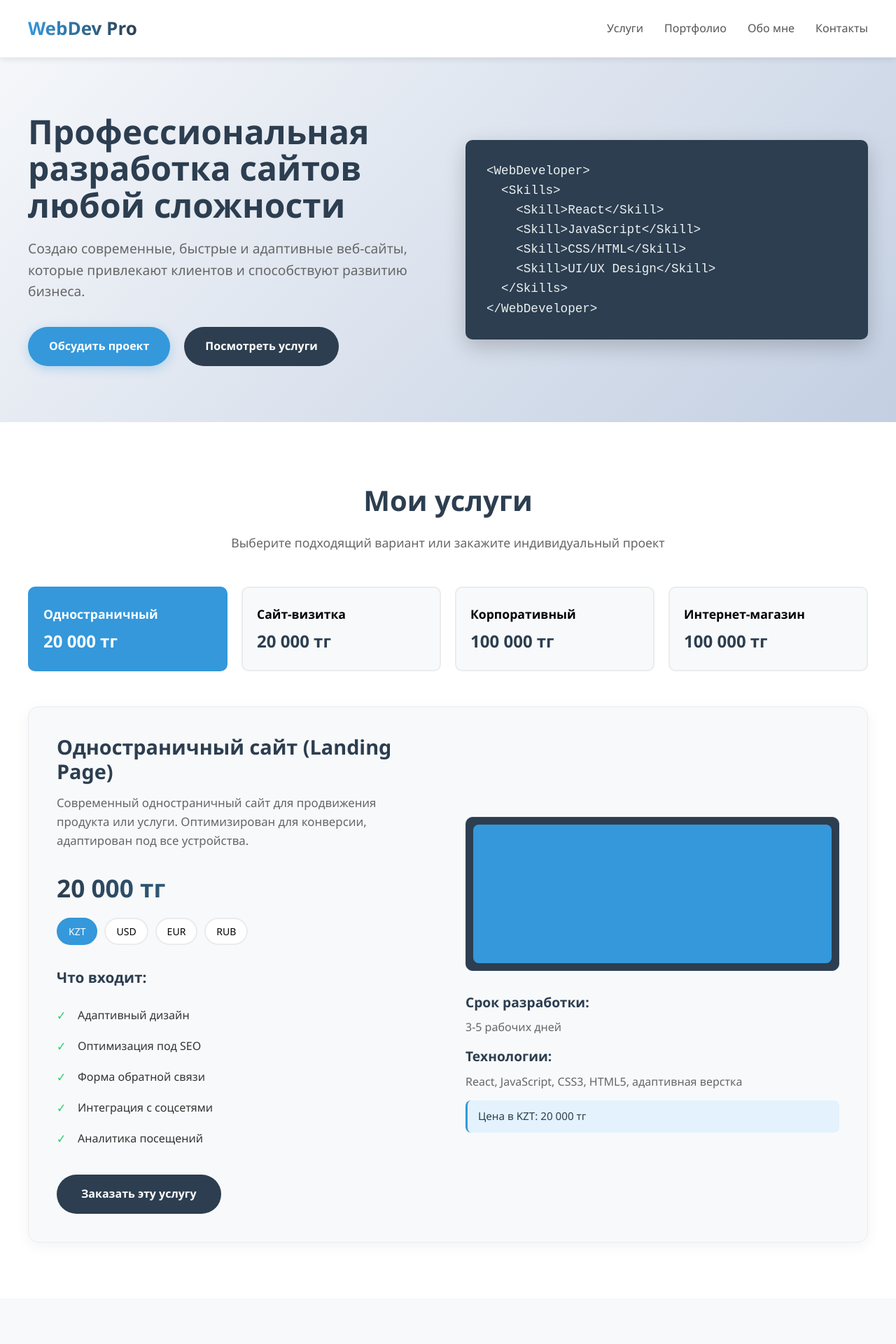
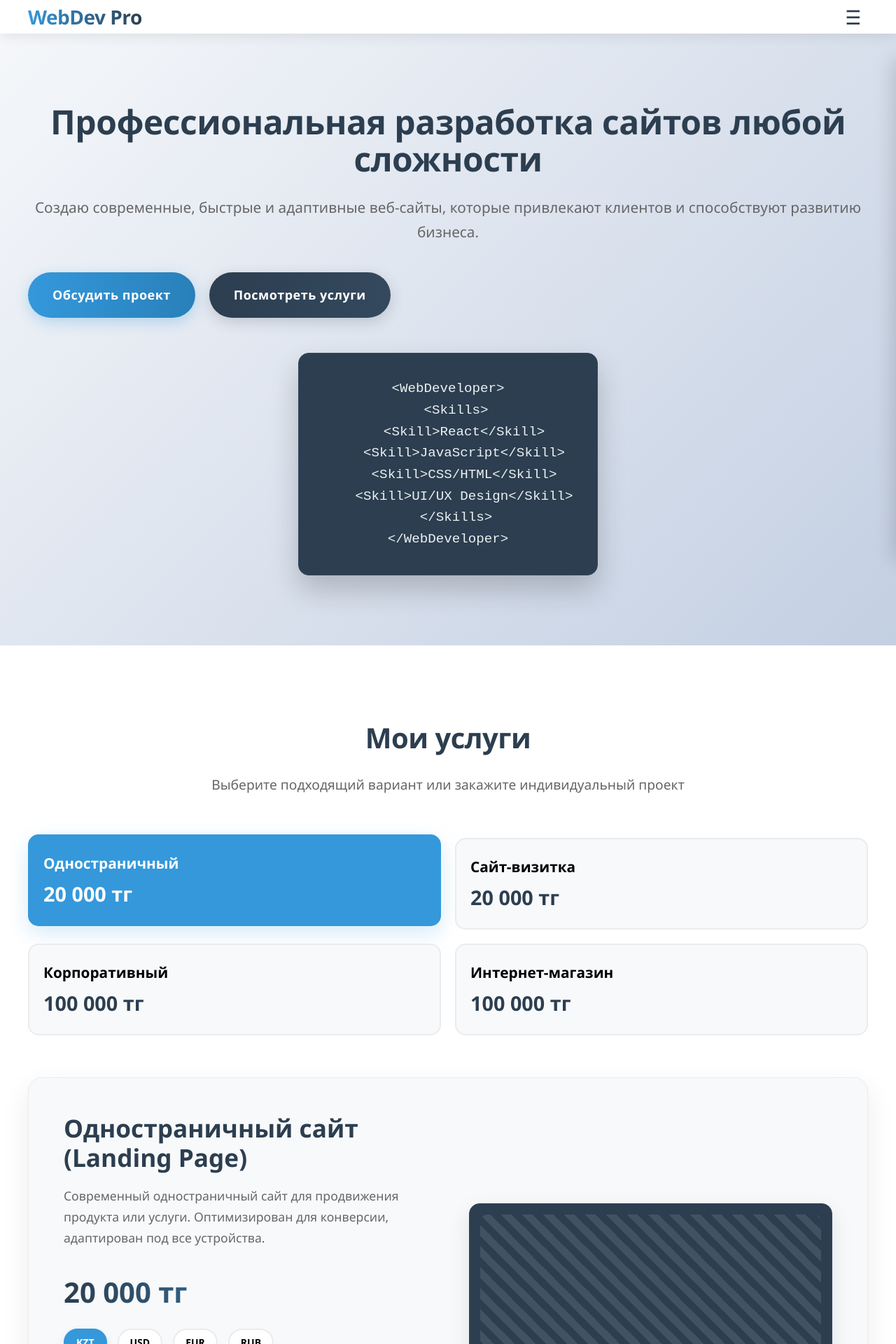
Before and after one commit to kaesmi-05/kaesmi_dev, a React (Vite) app: page / in a window 1280 px wide. Shown: the top 1920 px of the page at 70% size. Built offline with nearby package versions, Linux system fonts and the light colour scheme.

Commit message:
adaptive

```diff
--- a/src/App.css
+++ b/src/App.css
@@ -25,7 +25,7 @@
 /* Шапка */
 .header {
   background-color: #fff;
-  box-shadow: 0 2px 10px rgba(0, 0, 0, 0.1);
+  box-shadow: 0 2px 20px rgba(0, 0, 0, 0.1);
   position: sticky;
   top: 0;
   z-index: 1000;
@@ -38,24 +38,25 @@
   align-items: center;
   padding: 20px 40px;
   position: relative;
-  max-width: 1400px;
+  max-width: 1600px;
   margin: 0 auto;
 }
 
 .logo-text {
-  font-size: 26px;
-  font-weight: 700;
+  font-size: 28px;
+  font-weight: 800;
   color: #2c3e50;
   background: linear-gradient(90deg, #3498db, #2c3e50);
   -webkit-background-clip: text;
   -webkit-text-fill-color: transparent;
+  letter-spacing: -0.5px;
 }
 
 .mobile-menu-btn {
   display: none;
   background: none;
   border: none;
-  font-size: 26px;
+  font-size: 28px;
   cursor: pointer;
   color: #2c3e50;
   padding: 5px 10px;
@@ -64,59 +65,79 @@
 .nav {
   display: flex;
   align-items: center;
-  gap: 30px;
+  gap: 35px;
 }
 
 .nav a {
   text-decoration: none;
   color: #555;
-  font-weight: 500;
+  font-weight: 600;
   transition: color 0.3s;
   white-space: nowrap;
-  font-size: 16px;
+  font-size: 17px;
   padding: 5px 0;
+  position: relative;
 }
 
 .nav a:hover {
   color: #3498db;
 }
 
+.nav a::after {
+  content: '';
+  position: absolute;
+  bottom: 0;
+  left: 0;
+  width: 0;
+  height: 2px;
+  background-color: #3498db;
+  transition: width 0.3s;
+}
+
+.nav a:hover::after {
+  width: 100%;
+}
+
 /* Герой-секция */
 .hero {
-  padding: 80px 0;
+  padding: 100px 0;
   background: linear-gradient(135deg, #f5f7fa 0%, #c3cfe2 100%);
   width: 100%;
+  min-height: 85vh;
+  display: flex;
+  align-items: center;
 }
 
 .hero-container {
   display: flex;
   align-items: center;
   justify-content: space-between;
-  gap: 50px;
-  max-width: 1400px;
+  gap: 60px;
+  max-width: 1600px;
   margin: 0 auto;
 }
 
 .hero-content {
   flex: 1;
   min-width: 0;
-  max-width: 650px;
+  max-width: 700px;
 }
 
 .hero h1 {
-  font-size: 3rem;
+  font-size: 3.5rem;
   color: #2c3e50;
-  margin-bottom: 20px;
+  margin-bottom: 25px;
   line-height: 1.1;
-  font-weight: 700;
+  font-weight: 800;
+  letter-spacing: -0.5px;
 }
 
 .subtitle {
-  font-size: 1.2rem;
+  font-size: 1.3rem;
   color: #666;
-  margin-bottom: 35px;
-  max-width: 550px;
-  line-height: 1.6;
+  margin-bottom: 40px;
+  max-width: 600px;
+  line-height: 1.7;
 }
 
 .hero-buttons {
@@ -127,88 +148,94 @@
 
 .btn-primary {
   display: inline-block;
-  background-color: #3498db;
+  background: linear-gradient(90deg, #3498db, #2980b9);
   color: white;
-  padding: 15px 30px;
+  padding: 18px 35px;
   border-radius: 50px;
   text-decoration: none;
-  font-weight: 600;
+  font-weight: 700;
   border: none;
   cursor: pointer;
   transition: all 0.3s;
-  box-shadow: 0 4px 15px rgba(52, 152, 219, 0.3);
+  box-shadow: 0 6px 20px rgba(52, 152, 219, 0.3);
   text-align: center;
-  font-size: 16px;
+  font-size: 18px;
+  letter-spacing: 0.5px;
 }
 
 .btn-primary:hover {
-  background-color: #2980b9;
-  transform: translateY(-2px);
-  box-shadow: 0 6px 20px rgba(52, 152, 219, 0.4);
+  background: linear-gradient(90deg, #2980b9, #3498db);
+  transform: translateY(-3px);
+  box-shadow: 0 10px 25px rgba(52, 152, 219, 0.4);
 }
 
 .btn-secondary {
   display: inline-block;
-  background-color: #2c3e50;
+  background: linear-gradient(90deg, #2c3e50, #34495e);
   color: white;
-  padding: 15px 30px;
+  padding: 18px 35px;
   border-radius: 50px;
   text-decoration: none;
-  font-weight: 600;
+  font-weight: 700;
   border: none;
   cursor: pointer;
   transition: all 0.3s;
   text-align: center;
-  font-size: 16px;
+  font-size: 18px;
+  letter-spacing: 0.5px;
+  box-shadow: 0 6px 20px rgba(44, 62, 80, 0.2);
 }
 
 .btn-secondary:hover {
-  background-color: #1a252f;
-  transform: translateY(-2px);
+  background: linear-gradient(90deg, #34495e, #2c3e50);
+  transform: translateY(-3px);
+  box-shadow: 0 10px 25px rgba(44, 62, 80, 0.3);
 }
 
 .hero-image {
   flex: 1;
   min-width: 0;
-  max-width: 650px;
+  max-width: 700px;
 }
 
 .code-snippet {
   background-color: #2c3e50;
   color: #ecf0f1;
-  padding: 30px;
-  border-radius: 10px;
+  padding: 35px;
+  border-radius: 15px;
   font-family: 'Courier New', monospace;
-  font-size: 1.1rem;
+  font-size: 1.2rem;
   line-height: 1.6;
-  box-shadow: 0 10px 30px rgba(0, 0, 0, 0.2);
+  box-shadow: 0 20px 40px rgba(0, 0, 0, 0.2);
   overflow-x: auto;
+  border: 1px solid #34495e;
 }
 
 /* Общие стили секций */
 section {
-  padding: 80px 0;
+  padding: 100px 0;
   width: 100%;
 }
 
 .section-title {
-  font-size: 2.5rem;
+  font-size: 3rem;
   color: #2c3e50;
   text-align: center;
-  margin-bottom: 15px;
-  font-weight: 700;
+  margin-bottom: 20px;
+  font-weight: 800;
+  letter-spacing: -0.5px;
 }
 
 .section-subtitle {
   text-align: center;
   color: #666;
-  margin-bottom: 50px;
-  font-size: 1.1rem;
+  margin-bottom: 60px;
+  font-size: 1.2rem;
   padding: 0 20px;
-  max-width: 700px;
+  max-width: 800px;
   margin-left: auto;
   margin-right: auto;
-  line-height: 1.5;
+  line-height: 1.6;
 }
 
 /* Секция услуг */
@@ -218,56 +245,78 @@
 }
 
 .services-container {
-  max-width: 1400px;
+  max-width: 1600px;
   margin: 0 auto;
 }
 
 .services-tabs {
   display: grid;
   grid-template-columns: repeat(4, 1fr);
-  gap: 20px;
-  margin-bottom: 50px;
+  gap: 25px;
+  margin-bottom: 60px;
 }
 
 .service-tab {
   background: #f8f9fa;
   border: 2px solid #e9ecef;
-  border-radius: 10px;
+  border-radius: 15px;
   cursor: pointer;
   transition: all 0.3s;
   text-align: left;
-  padding: 25px 20px;
-  min-height: 120px;
+  padding: 30px 25px;
+  min-height: 140px;
   display: flex;
   align-items: center;
+  position: relative;
+  overflow: hidden;
+}
+
+.service-tab::before {
+  content: '';
+  position: absolute;
+  top: 0;
+  left: 0;
+  width: 5px;
+  height: 0;
+  background: linear-gradient(to bottom, #3498db, #2980b9);
+  transition: height 0.3s;
+}
+
+.service-tab:hover::before {
+  height: 100%;
 }
 
 .service-tab.active {
   background-color: #3498db;
   border-color: #3498db;
   color: white;
+  box-shadow: 0 10px 30px rgba(52, 152, 219, 0.2);
+  transform: translateY(-5px);
 }
 
 .service-tab:hover:not(.active) {
   border-color: #3498db;
-  transform: translateY(-3px);
+  transform: translateY(-5px);
+  box-shadow: 0 10px 25px rgba(0, 0, 0, 0.08);
 }
 
 .service-tab-content {
   width: 100%;
+  position: relative;
+  z-index: 1;
 }
 
 .service-title {
   display: block;
-  font-weight: 600;
+  font-weight: 700;
   margin-bottom: 10px;
-  font-size: 1.1rem;
+  font-size: 1.3rem;
 }
 
 .service-price {
   display: block;
-  font-size: 1.5rem;
-  font-weight: 700;
+  font-size: 1.8rem;
+  font-weight: 800;
   color: #2c3e50;
 }
 
@@ -277,11 +326,11 @@
 
 .service-details {
   display: flex;
-  gap: 50px;
+  gap: 60px;
   background-color: #f8f9fa;
-  border-radius: 15px;
-  padding: 40px;
-  box-shadow: 0 5px 20px rgba(0, 0, 0, 0.05);
+  border-radius: 20px;
+  padding: 50px;
+  box-shadow: 0 15px 40px rgba(0, 0, 0, 0.08);
   flex-wrap: wrap;
   border: 1px solid #e9ecef;
 }
@@ -292,18 +341,18 @@
 }
 
 .service-info h3 {
-  font-size: 1.8rem;
+  font-size: 2.2rem;
   color: #2c3e50;
-  margin-bottom: 15px;
-  font-weight: 700;
+  margin-bottom: 20px;
+  font-weight: 800;
   line-height: 1.2;
 }
 
 .service-description {
   color: #666;
-  margin-bottom: 25px;
-  line-height: 1.6;
-  font-size: 1.05rem;
+  margin-bottom: 30px;
+  line-height: 1.7;
+  font-size: 1.1rem;
 }
 
 .price-section {
@@ -313,11 +362,11 @@
 .price-display {
   display: flex;
   flex-direction: column;
-  gap: 15px;
+  gap: 20px;
 }
 
 .price-main {
-  font-size: 2.2rem;
+  font-size: 2.5rem;
   font-weight: 800;
   color: #2c3e50;
   background: linear-gradient(90deg, #2c3e50, #3498db);
@@ -327,48 +376,50 @@
 
 .currency-selector-small {
   display: flex;
-  gap: 10px;
+  gap: 15px;
   flex-wrap: wrap;
 }
 
 .currency-option {
-  padding: 8px 15px;
+  padding: 10px 20px;
   background-color: white;
   border: 2px solid #e9ecef;
-  border-radius: 20px;
+  border-radius: 25px;
   cursor: pointer;
-  font-weight: 500;
+  font-weight: 600;
   transition: all 0.3s;
-  font-size: 14px;
+  font-size: 15px;
 }
 
 .currency-option.active {
   background-color: #3498db;
   color: white;
   border-color: #3498db;
+  box-shadow: 0 4px 10px rgba(52, 152, 219, 0.2);
 }
 
 .currency-option:hover:not(.active) {
   border-color: #3498db;
+  transform: translateY(-2px);
 }
 
 .features-title {
   color: #2c3e50;
-  margin: 25px 0 15px;
-  font-size: 1.3rem;
-  font-weight: 600;
+  margin: 30px 0 15px;
+  font-size: 1.5rem;
+  font-weight: 700;
 }
 
 .features-list {
   list-style-type: none;
-  margin-bottom: 30px;
+  margin-bottom: 40px;
 }
 
 .features-list li {
-  padding: 10px 0;
-  padding-left: 30px;
+  padding: 12px 0;
+  padding-left: 40px;
   position: relative;
-  font-size: 1rem;
+  font-size: 1.1rem;
   line-height: 1.5;
 }
 
@@ -378,13 +429,13 @@
   left: 0;
   color: #2ecc71;
   font-weight: bold;
-  font-size: 1.1rem;
-  top: 9px;
+  font-size: 1.3rem;
+  top: 10px;
 }
 
 .order-btn {
-  padding: 15px 35px;
-  font-size: 16px;
+  padding: 18px 40px;
+  font-size: 18px;
   border-radius: 50px;
   display: inline-block;
   text-decoration: none;
@@ -408,51 +459,55 @@
 
 .device-mockup {
   width: 100%;
-  height: 220px;
+  height: 250px;
   background-color: #2c3e50;
-  border-radius: 10px;
-  margin-bottom: 30px;
+  border-radius: 15px;
+  margin-bottom: 40px;
   position: relative;
   overflow: hidden;
   border: 1px solid #34495e;
+  box-shadow: 0 10px 30px rgba(0, 0, 0, 0.1);
 }
 
 .device-screen {
   position: absolute;
-  top: 10px;
-  left: 10px;
-  right: 10px;
-  bottom: 10px;
-  background-color: #3498db;
-  border-radius: 8px;
+  top: 15px;
+  left: 15px;
+  right: 15px;
+  bottom: 15px;
+  background: linear-gradient(135deg, #3498db, #2980b9);
+  border-radius: 10px;
+  background-image:
+    linear-gradient(45deg, rgba(255,255,255,0.1) 25%, transparent 25%, transparent 50%, rgba(255,255,255,0.1) 50%, rgba(255,255,255,0.1) 75%, transparent 75%, transparent);
+  background-size: 30px 30px;
 }
 
 .illustration-text h4 {
   color: #2c3e50;
-  margin-bottom: 8px;
-  font-size: 1.2rem;
-  font-weight: 600;
+  margin-bottom: 10px;
+  font-size: 1.3rem;
+  font-weight: 700;
 }
 
 .illustration-text p {
   color: #666;
-  margin-bottom: 15px;
-  font-size: 1rem;
+  margin-bottom: 20px;
+  font-size: 1.1rem;
   line-height: 1.5;
 }
 
 .currency-hint {
-  margin-top: 15px;
-  padding: 10px 15px;
+  margin-top: 20px;
+  padding: 15px;
   background-color: #e3f2fd;
-  border-radius: 8px;
-  border-left: 3px solid #3498db;
+  border-radius: 10px;
+  border-left: 4px solid #3498db;
 }
 
 .currency-hint span {
   color: #2c3e50;
-  font-size: 0.95rem;
-  font-weight: 500;
+  font-size: 1.1rem;
+  font-weight: 600;
 }
 
 /* Секция портфолио */
@@ -462,31 +517,32 @@
 }
 
 .portfolio-container {
-  max-width: 1400px;
+  max-width: 1600px;
   margin: 0 auto;
 }
 
 .portfolio-grid {
   display: grid;
   grid-template-columns: repeat(3, 1fr);
-  gap: 30px;
+  gap: 40px;
 }
 
 .portfolio-item {
   background-color: white;
-  border-radius: 10px;
+  border-radius: 15px;
   overflow: hidden;
-  box-shadow: 0 5px 15px rgba(0, 0, 0, 0.08);
+  box-shadow: 0 10px 30px rgba(0, 0, 0, 0.08);
   transition: all 0.3s;
+  border: 1px solid #e9ecef;
 }
 
 .portfolio-item:hover {
-  transform: translateY(-5px);
-  box-shadow: 0 10px 25px rgba(0, 0, 0, 0.12);
+  transform: translateY(-10px);
+  box-shadow: 0 20px 40px rgba(0, 0, 0, 0.12);
 }
 
 .image-placeholder {
-  height: 200px;
+  height: 250px;
   position: relative;
 }
 
@@ -511,32 +567,32 @@
   bottom: 0;
   left: 0;
   right: 0;
-  background-color: rgba(0,0,0,0.7);
+  background: linear-gradient(to top, rgba(0,0,0,0.8), transparent);
   color: white;
-  padding: 15px;
+  padding: 25px;
   text-align: center;
-  font-weight: 600;
-  font-size: 1.1rem;
+  font-weight: 700;
+  font-size: 1.3rem;
 }
 
 .portfolio-info {
-  padding: 20px;
+  padding: 25px;
 }
 
 .portfolio-info h4 {
   color: #2c3e50;
-  margin-bottom: 8px;
-  font-size: 1.2rem;
-  font-weight: 600;
+  margin-bottom: 10px;
+  font-size: 1.4rem;
+  font-weight: 700;
 }
 
 .portfolio-category {
   color: #3498db;
   font-weight: 600;
-  font-size: 0.9rem;
+  font-size: 1rem;
   background-color: #e3f2fd;
-  padding: 5px 12px;
-  border-radius: 15px;
+  padding: 6px 15px;
+  border-radius: 20px;
   display: inline-block;
 }
 
@@ -547,71 +603,80 @@
 }
 
 .about-container {
-  max-width: 1400px;
+  max-width: 1600px;
   margin: 0 auto;
 }
 
 .about-description {
-  font-size: 1.1rem;
+  font-size: 1.2rem;
   color: #666;
-  max-width: 800px;
-  margin: 0 auto 40px;
+  max-width: 900px;
+  margin: 0 auto 50px;
   text-align: center;
-  line-height: 1.6;
+  line-height: 1.7;
 }
 
 .skills {
   display: grid;
   grid-template-columns: repeat(3, 1fr);
-  gap: 30px;
-  margin: 40px 0;
+  gap: 40px;
+  margin: 50px 0;
 }
 
 .skill {
   background-color: #f8f9fa;
-  padding: 25px;
-  border-radius: 10px;
+  padding: 35px;
+  border-radius: 15px;
   border: 1px solid #e9ecef;
+  transition: transform 0.3s;
+}
+
+.skill:hover {
+  transform: translateY(-5px);
+  box-shadow: 0 15px 30px rgba(0, 0, 0, 0.08);
 }
 
 .skill h4 {
   color: #2c3e50;
-  margin-bottom: 12px;
-  font-size: 1.2rem;
-  font-weight: 600;
+  margin-bottom: 15px;
+  font-size: 1.4rem;
+  font-weight: 700;
 }
 
 .skill p {
   color: #666;
-  font-size: 1rem;
-  line-height: 1.5;
+  font-size: 1.1rem;
+  line-height: 1.6;
 }
 
 .stats {
   display: flex;
   justify-content: space-around;
-  margin-top: 50px;
+  margin-top: 70px;
   flex-wrap: wrap;
-  gap: 30px;
+  gap: 40px;
 }
 
 .stat {
   text-align: center;
   flex: 1;
-  min-width: 150px;
+  min-width: 200px;
 }
 
 .stat-number {
-  font-size: 3rem;
-  font-weight: 700;
+  font-size: 4rem;
+  font-weight: 800;
   color: #3498db;
-  margin-bottom: 8px;
+  margin-bottom: 10px;
+  background: linear-gradient(90deg, #3498db, #2980b9);
+  -webkit-background-clip: text;
+  -webkit-text-fill-color: transparent;
 }
 
 .stat-text {
   color: #666;
-  font-weight: 500;
-  font-size: 1.1rem;
+  font-weight: 600;
+  font-size: 1.2rem;
 }
 
 /* Секция контактов */
@@ -621,14 +686,14 @@
 }
 
 .contact-container {
-  max-width: 1400px;
+  max-width: 1600px;
   margin: 0 auto;
 }
 
 .contact-content {
   display: flex;
-  gap: 60px;
-  margin-top: 50px;
+  gap: 80px;
+  margin-top: 60px;
   flex-wrap: wrap;
 }
 
@@ -639,79 +704,79 @@
 
 .contact-info h3 {
   color: #2c3e50;
-  margin-bottom: 30px;
-  font-size: 1.8rem;
-  font-weight: 700;
+  margin-bottom: 40px;
+  font-size: 2rem;
+  font-weight: 800;
 }
 
 .contact-item {
   display: flex;
   align-items: flex-start;
-  margin-bottom: 25px;
+  margin-bottom: 35px;
 }
 
 .contact-icon {
-  font-size: 1.5rem;
-  margin-right: 15px;
-  margin-top: 3px;
+  font-size: 1.8rem;
+  margin-right: 20px;
+  margin-top: 5px;
   flex-shrink: 0;
 }
 
 .contact-item h4 {
   color: #2c3e50;
-  margin-bottom: 5px;
-  font-size: 1.1rem;
-  font-weight: 600;
+  margin-bottom: 8px;
+  font-size: 1.3rem;
+  font-weight: 700;
 }
 
 .contact-item p {
   color: #666;
-  font-size: 1rem;
+  font-size: 1.1rem;
   line-height: 1.5;
 }
 
 .location-subtext {
-  font-size: 0.9rem !important;
+  font-size: 1rem !important;
   color: #888 !important;
-  margin-top: 3px;
+  margin-top: 5px;
 }
 
 .currency-note {
-  margin-top: 30px;
-  padding: 20px;
-  background-color: #e3f2fd;
-  border-radius: 10px;
-  border-left: 4px solid #3498db;
+  margin-top: 40px;
+  padding: 30px;
+  background: linear-gradient(135deg, #e3f2fd, #bbdefb);
+  border-radius: 15px;
+  border-left: 6px solid #3498db;
 }
 
 .currency-note h4 {
   color: #2c3e50;
-  margin-bottom: 10px;
-  font-size: 1.2rem;
-  font-weight: 600;
+  margin-bottom: 15px;
+  font-size: 1.4rem;
+  font-weight: 700;
 }
 
 .currency-note p {
   color: #2c3e50;
-  font-size: 1rem;
-  margin-bottom: 10px;
-  line-height: 1.5;
+  font-size: 1.1rem;
+  margin-bottom: 20px;
+  line-height: 1.6;
 }
 
 .contact-form {
   flex: 1;
   min-width: 0;
   background-color: white;
-  padding: 30px;
-  border-radius: 15px;
-  box-shadow: 0 5px 20px rgba(0, 0, 0, 0.08);
+  padding: 40px;
+  border-radius: 20px;
+  box-shadow: 0 15px 40px rgba(0, 0, 0, 0.08);
   border: 1px solid #e9ecef;
 }
 
 .form-row {
   display: flex;
-  gap: 20px;
-  margin-bottom: 20px;
+  gap: 30px;
+  margin-bottom: 30px;
 }
 
 .form-row .form-group {
@@ -720,26 +785,26 @@
 }
 
 .form-group {
-  margin-bottom: 20px;
+  margin-bottom: 30px;
 }
 
 .form-group label {
   display: block;
-  margin-bottom: 8px;
+  margin-bottom: 12px;
   color: #2c3e50;
-  font-weight: 500;
-  font-size: 1rem;
+  font-weight: 600;
+  font-size: 1.1rem;
 }
 
 .form-group input,
 .form-group select,
 .form-group textarea {
   width: 100%;
-  padding: 12px;
+  padding: 18px;
   border: 2px solid #e9ecef;
-  border-radius: 8px;
+  border-radius: 12px;
   font-family: inherit;
-  font-size: 1rem;
+  font-size: 1.1rem;
   transition: all 0.3s;
   background-color: #f8f9fa;
 }
@@ -750,26 +815,27 @@
   outline: none;
   border-color: #3498db;
   background-color: white;
+  box-shadow: 0 0 0 3px rgba(52, 152, 219, 0.1);
 }
 
 .submit-btn {
   width: 100%;
-  padding: 15px;
-  font-size: 1.1rem;
-  margin-top: 10px;
-  border-radius: 10px;
+  padding: 20px;
+  font-size: 1.2rem;
+  margin-top: 20px;
+  border-radius: 15px;
 }
 
 /* Футер */
 .footer {
-  background-color: #2c3e50;
+  background: linear-gradient(135deg, #2c3e50, #34495e);
   color: white;
-  padding: 60px 0 30px;
+  padding: 70px 0 35px;
   width: 100%;
 }
 
 .footer-container {
-  max-width: 1400px;
+  max-width: 1600px;
   margin: 0 auto;
 }
 
@@ -777,65 +843,66 @@
   display: flex;
   justify-content: space-between;
   flex-wrap: wrap;
-  gap: 40px;
-  margin-bottom: 40px;
+  gap: 60px;
+  margin-bottom: 50px;
 }
 
 .logo-footer .logo-text {
-  font-size: 1.8rem;
+  font-size: 2.2rem;
   background: linear-gradient(90deg, #3498db, #fff);
   -webkit-background-clip: text;
   -webkit-text-fill-color: transparent;
-  font-weight: 700;
+  font-weight: 800;
 }
 
 .logo-footer p {
-  margin-top: 10px;
+  margin-top: 15px;
   color: #bdc3c7;
-  font-size: 1rem;
-  max-width: 250px;
-  line-height: 1.5;
+  font-size: 1.1rem;
+  max-width: 300px;
+  line-height: 1.6;
 }
 
 .footer-links h4,
 .footer-contact h4 {
   color: white;
-  margin-bottom: 20px;
-  font-size: 1.2rem;
-  font-weight: 600;
+  margin-bottom: 25px;
+  font-size: 1.4rem;
+  font-weight: 700;
 }
 
 .footer-links a {
   display: block;
   color: #bdc3c7;
   text-decoration: none;
-  margin-bottom: 10px;
+  margin-bottom: 12px;
   transition: color 0.3s;
-  font-size: 1rem;
+  font-size: 1.1rem;
 }
 
 .footer-links a:hover {
   color: #3498db;
+  transform: translateX(5px);
 }
 
 .footer-contact p {
   color: #bdc3c7;
-  margin-bottom: 10px;
-  font-size: 1rem;
+  margin-bottom: 12px;
+  font-size: 1.1rem;
 }
 
 .social-links {
   display: flex;
-  gap: 15px;
-  margin-top: 15px;
+  gap: 20px;
+  margin-top: 25px;
   flex-wrap: wrap;
 }
 
 .social-link {
   color: #3498db;
   text-decoration: none;
-  font-weight: 500;
-  font-size: 1rem;
+  font-weight: 600;
+  font-size: 1.1rem;
   transition: color 0.3s;
 }
 
@@ -846,54 +913,64 @@
 
 .footer-bottom {
   text-align: center;
-  padding-top: 30px;
+  padding-top: 35px;
   border-top: 1px solid #34495e;
   color: #bdc3c7;
-  font-size: 0.95rem;
+  font-size: 1rem;
 }
 
 .currency-disclaimer {
-  margin-top: 10px;
-  font-size: 0.85rem;
+  margin-top: 15px;
+  font-size: 0.9rem;
   color: #95a5a6;
 }
 
-/* Адаптивность */
-@media (max-width: 1200px) {
+/* Адаптивность для ноутбуков (1366px - 1920px) */
+@media (max-width: 1600px) {
   .container, .header-container, .hero-container,
   .services-container, .portfolio-container,
   .about-container, .contact-container, .footer-container {
-    padding: 0 30px;
+    padding: 0 60px;
   }
 
   .hero h1 {
+    font-size: 3rem;
+  }
+
+  .section-title {
     font-size: 2.5rem;
   }
 
-  .section-title {
-    font-size: 2.2rem;
+  .services-tabs {
+    gap: 20px;
   }
 
-  .services-tabs {
-    grid-template-columns: repeat(2, 1fr);
+  .service-tab {
+    padding: 25px 20px;
+    min-height: 120px;
   }
 
   .portfolio-grid {
-    grid-template-columns: repeat(2, 1fr);
+    gap: 30px;
+  }
+
+  .skill {
+    padding: 30px;
   }
 }
 
-@media (max-width: 992px) {
+/* Планшеты (768px - 1365px) */
+@media (max-width: 1365px) {
   .container, .header-container, .hero-container,
   .services-container, .portfolio-container,
   .about-container, .contact-container, .footer-container {
-    padding: 0 25px;
+    padding: 0 40px;
   }
 
   .hero-container {
     flex-direction: column;
     text-align: center;
-    gap: 40px;
+    gap: 50px;
   }
 
   .hero-content, .hero-image {
@@ -905,20 +982,11 @@
   }
 
   .services-tabs {
-    grid-template-columns: 1fr;
-    max-width: 500px;
-    margin-left: auto;
-    margin-right: auto;
-  }
-
-  .service-tab {
-    min-height: auto;
-    padding: 20px;
+    grid-template-columns: repeat(2, 1fr);
   }
 
   .portfolio-grid {
     grid-template-columns: repeat(2, 1fr);
-    gap: 20px;
   }
 
   .skills {
@@ -926,23 +994,23 @@
   }
 
   .contact-content {
-    gap: 40px;
+    gap: 50px;
   }
 
   .nav {
     position: fixed;
-    top: 80px;
+    top: 85px;
     right: -300px;
-    width: 280px;
-    height: calc(100vh - 80px);
+    width: 300px;
+    height: calc(100vh - 85px);
     background-color: white;
     flex-direction: column;
-    padding: 30px;
-    box-shadow: -5px 0 15px rgba(0, 0, 0, 0.1);
+    padding: 40px;
+    box-shadow: -5px 0 25px rgba(0, 0, 0, 0.15);
     transition: right 0.3s;
     z-index: 1001;
     align-items: flex-start;
-    gap: 20px;
+    gap: 25px;
   }
 
   .nav.open {
@@ -952,29 +1020,36 @@
   .mobile-menu-btn {
     display: block;
   }
+
+  .currency-option {
+    padding: 8px 16px;
+    font-size: 14px;
+  }
 }
 
-@media (max-width: 768px) {
+/* Мобильные устройства (до 767px) */
+@media (max-width: 767px) {
   .container, .header-container, .hero-container,
   .services-container, .portfolio-container,
   .about-container, .contact-container, .footer-container {
-    padding: 0 20px;
+    padding: 0 25px;
   }
 
   .header-container {
-    padding: 15px 20px;
+    padding: 15px 25px;
   }
 
   .hero {
-    padding: 60px 0;
+    padding: 70px 0;
+    min-height: auto;
   }
 
   .hero h1 {
-    font-size: 2rem;
+    font-size: 2.2rem;
   }
 
   .section-title {
-    font-size: 1.8rem;
+    font-size: 2rem;
   }
 
   .hero-buttons {
@@ -985,7 +1060,7 @@
 
   .btn-primary, .btn-secondary {
     width: 100%;
-    padding: 14px 25px;
+    padding: 16px 25px;
   }
 
   .services-tabs {
@@ -999,31 +1074,31 @@
   }
 
   .service-details {
-    padding: 25px;
+    padding: 30px;
     gap: 30px;
   }
 
-  .price-section {
-    flex-direction: column;
-    align-items: flex-start;
+  .price-display {
+    gap: 15px;
+  }
+
+  .price-main {
+    font-size: 2rem;
   }
 
   .portfolio-grid {
     grid-template-columns: 1fr;
-    gap: 20px;
-    max-width: 400px;
-    margin-left: auto;
-    margin-right: auto;
+    gap: 25px;
   }
 
   .skills {
     grid-template-columns: 1fr;
-    gap: 20px;
+    gap: 25px;
   }
 
   .stats {
     flex-direction: column;
-    gap: 25px;
+    gap: 30px;
   }
 
   .stat {
@@ -1032,11 +1107,20 @@
 
   .form-row {
     flex-direction: column;
-    gap: 15px;
+    gap: 20px;
+  }
+
+  .currency-selector-small {
+    justify-content: center;
+  }
+
+  .currency-option {
+    padding: 6px 12px;
+    font-size: 13px;
   }
 
   .footer-content {
     flex-direction: column;
-    gap: 30px;
+    gap: 40px;
   }
 }
```
Also changed, not shown: src/App.jsx (+7 -7 lines).
